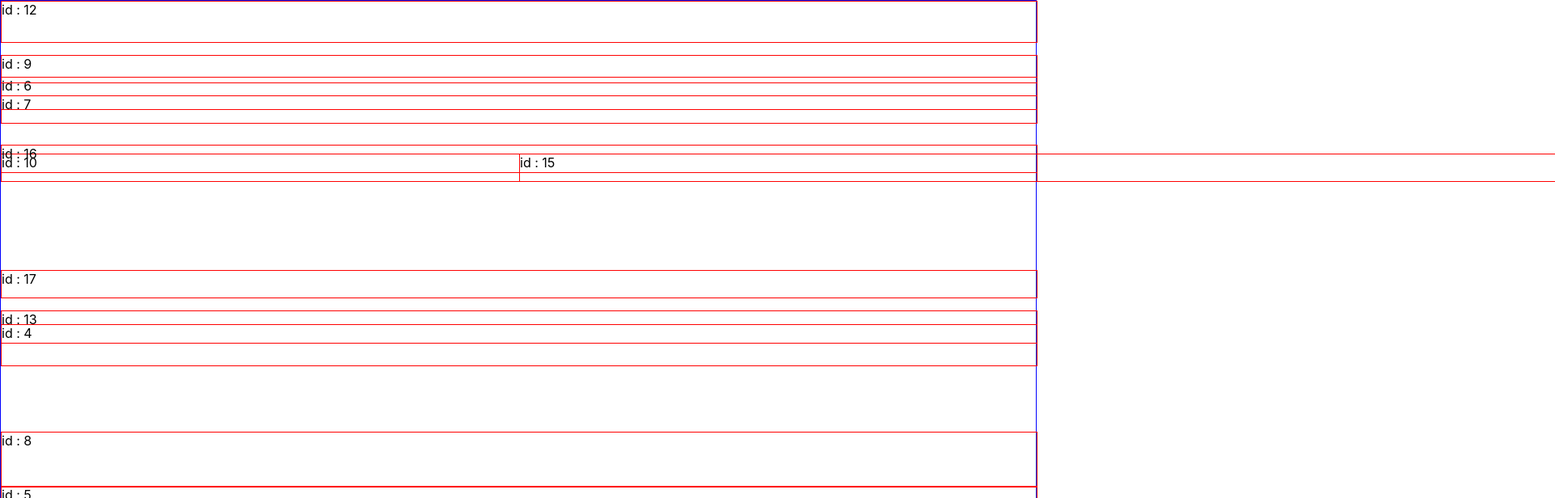
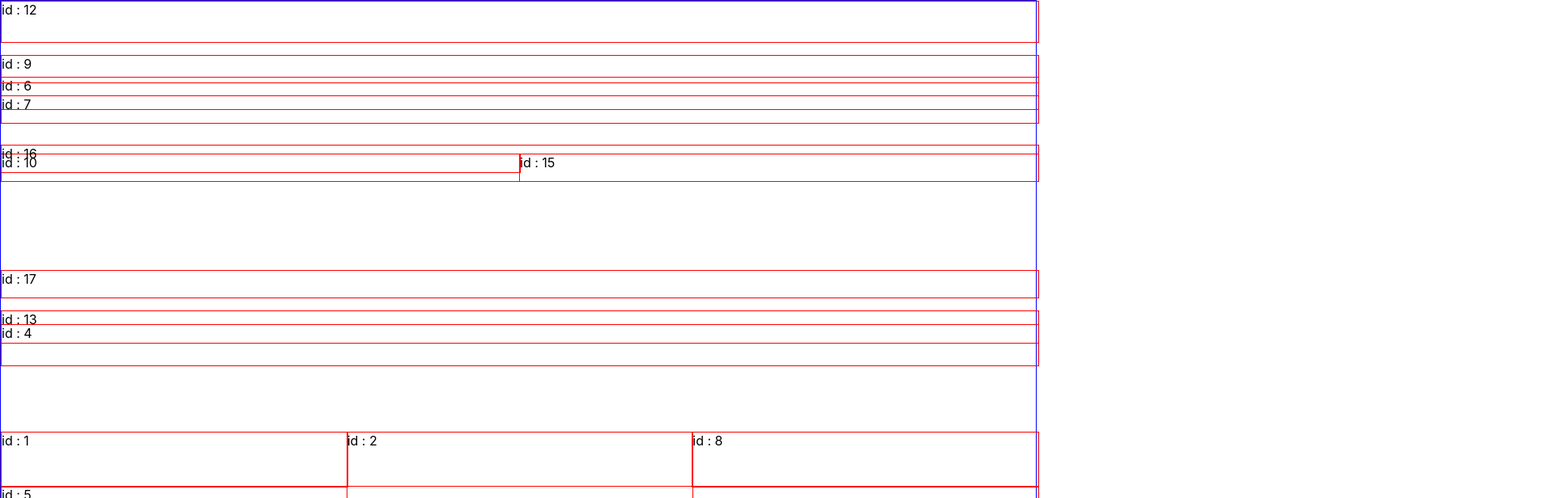
Before and after one commit to MyJooeee/schedule-events, a React (Create React App) app: page / in a window 1280 px wide. Shown: the top 616 px of the page at 81% size, 1920 px wide, since content can reach past the window. Built offline with nearby package versions, Linux system fonts and the light colour scheme.

Commit message:
Refine the overlap function

```diff
--- a/src/Data/index.json
+++ b/src/Data/index.json
@@ -1,4 +1,14 @@
 [
+  {
+    "id": 1,
+    "start": "17:00",
+    "duration": 60
+  },
+  {
+    "id": 2,
+    "start": "17:00",
+    "duration": 120
+  },
   {
     "id": 3,
     "start": "19:40",
--- a/src/Events/index.js
+++ b/src/Events/index.js
@@ -35,7 +35,7 @@ const Events = () => {
   };
 
   // Set top, left and height on one event
-  const getTopLeftHeightOnEvent = (event, nbFound = 0, index = null) => {
+  const getTopLeftHeightOnEvent = (event, nbFound = 1, index = null) => {
 
     // Total over 12 hours
     const top = Math.round(((transformStringTimeToNumber(event.start) - 9)/12) * dimensions.height);
@@ -53,7 +53,8 @@ const Events = () => {
       duration: event.duration,
       top: `${top}px`,
       left: `${left}px`,
-      height: `${height}px`
+      height: `${height}px`,
+      width: dimensions.width/nbFound
     };
 
   };
@@ -129,7 +130,8 @@ const Events = () => {
             ...{
                 top: preparedEvent.top,
                 left: preparedEvent.left,
-                height: preparedEvent.height
+                height: preparedEvent.height,
+                width: preparedEvent.width
               }
           }}>
           id : {preparedEvent.id}
@@ -142,8 +144,7 @@ const Events = () => {
 // CSS ----------------------------------------------------------------------
 const defaultEventCss = {
   border: '1px solid red',
-  position: 'absolute',
-  width: '100%'
+  position: 'absolute'
 };
 
 export default Events;
```
